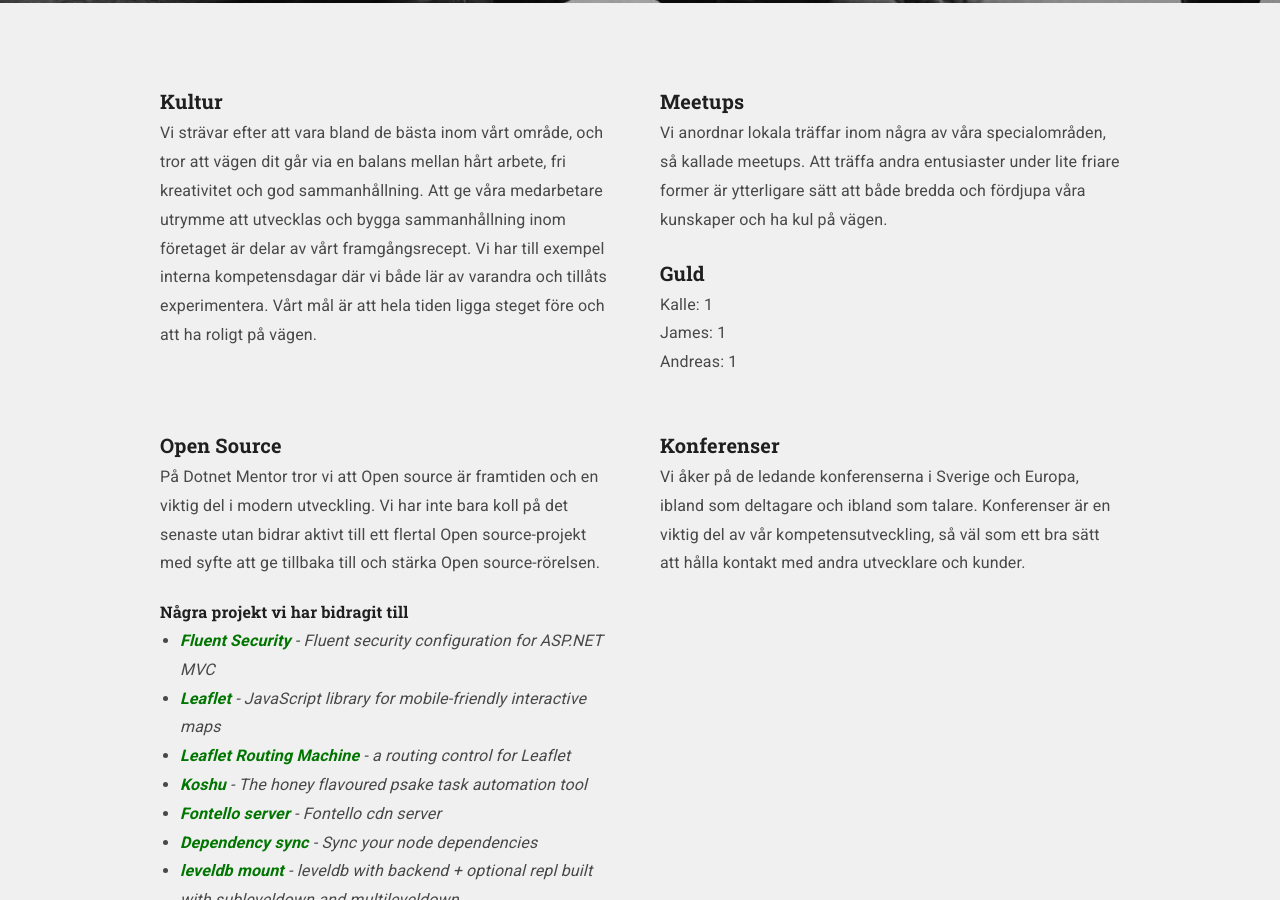
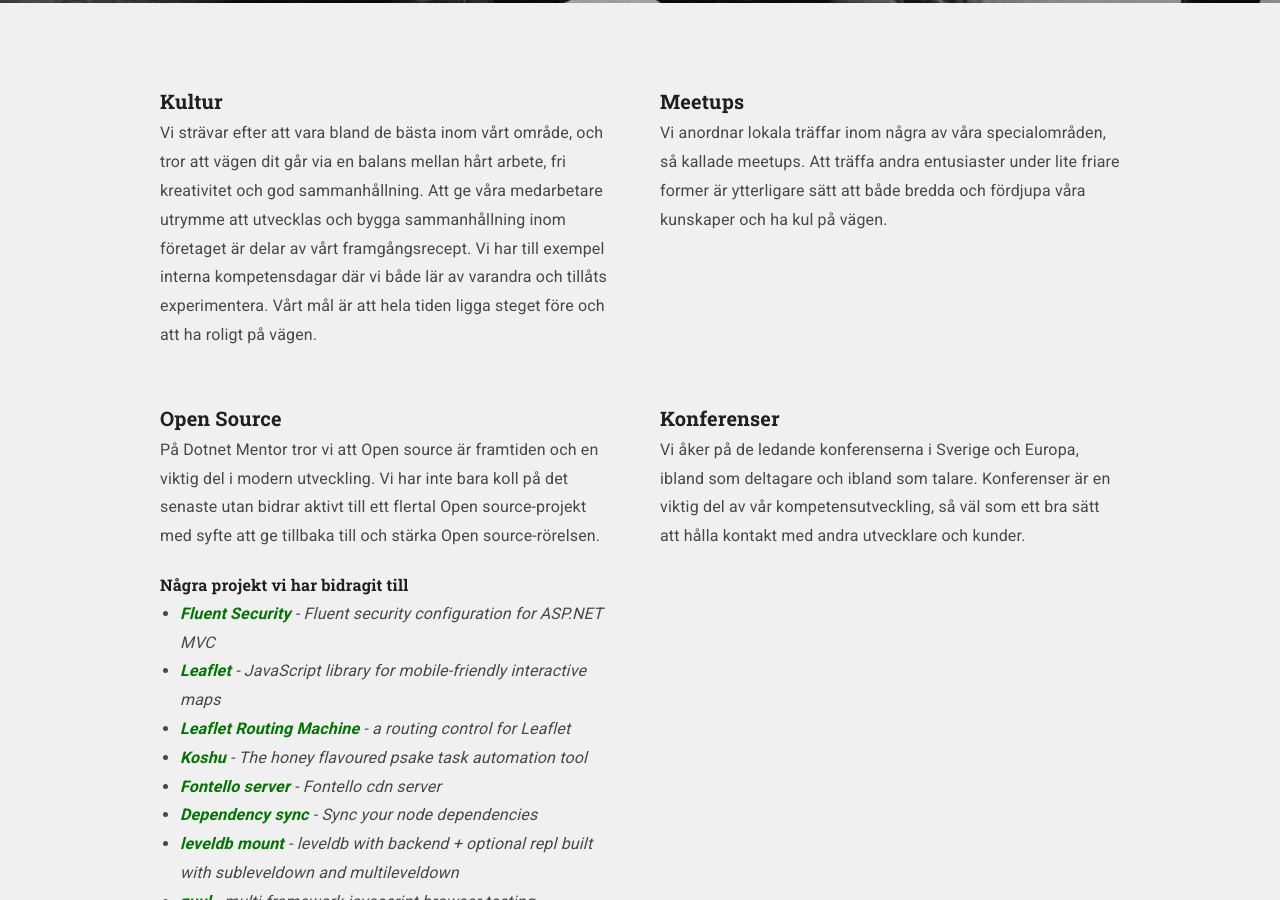
Before and after one commit to dotnetmentor/dotnetmentor-website, a Jekyll site: the page built from about.html, in a window 1280 px wide and 900 px high, scrolled down 400 px. Built offline with Jekyll 4.4.1, drawn with Linux system fonts in a browser that asks for light colours.

Commit message:
Update about.html

```diff
--- a/about.html
+++ b/about.html
@@ -25,11 +25,6 @@ description: Dotnet Mentor är ett team av mycket erfarna utvecklare som special
             <h4>Meetups</h4>
             <p>Vi anordnar lokala träffar inom några av våra specialområden, så kallade meetups. Att träffa andra entusiaster
                 under lite friare former är ytterligare sätt att både bredda och fördjupa våra kunskaper och ha kul på vägen.</p>
-
-            <h4>Guld</h4>
-            <p>Kalle: 1<br/>
-            James: 1<br/>
-            Andreas: 1</p>
         </div>
     </div>
 
```
